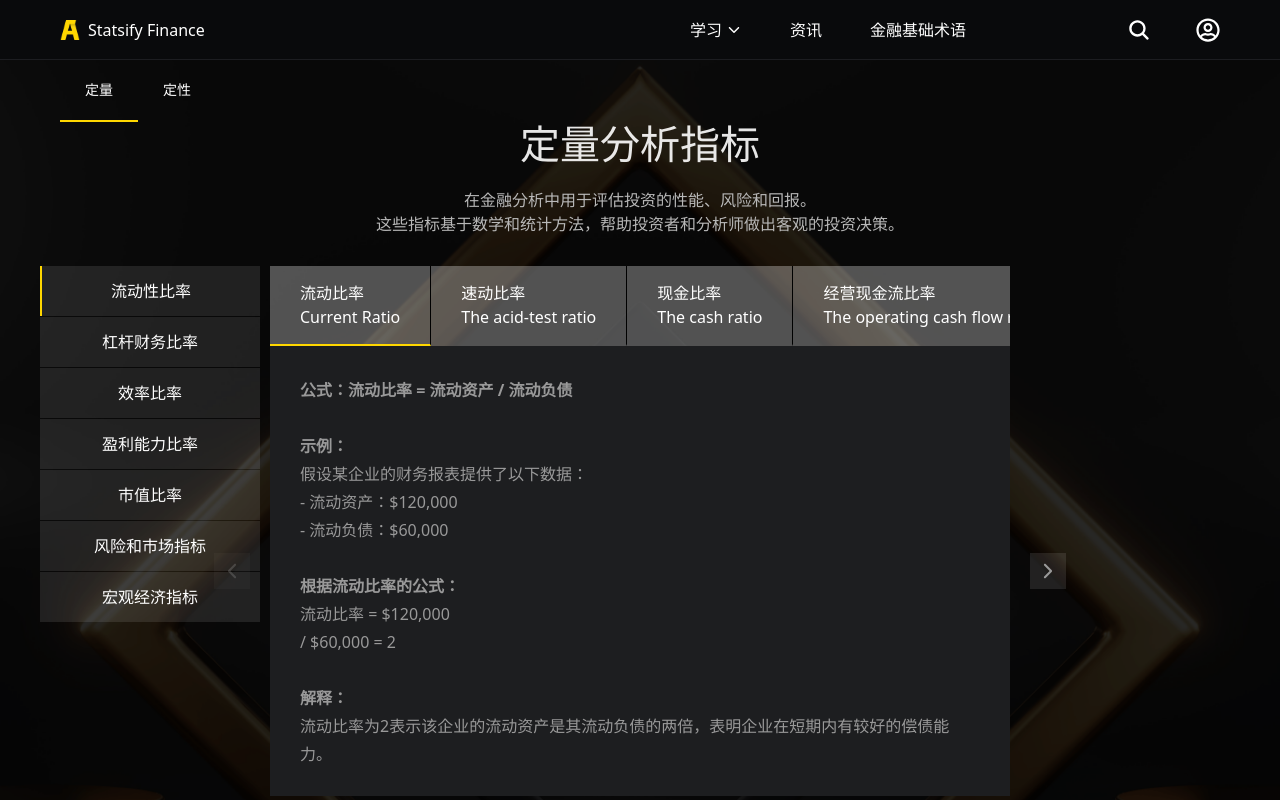
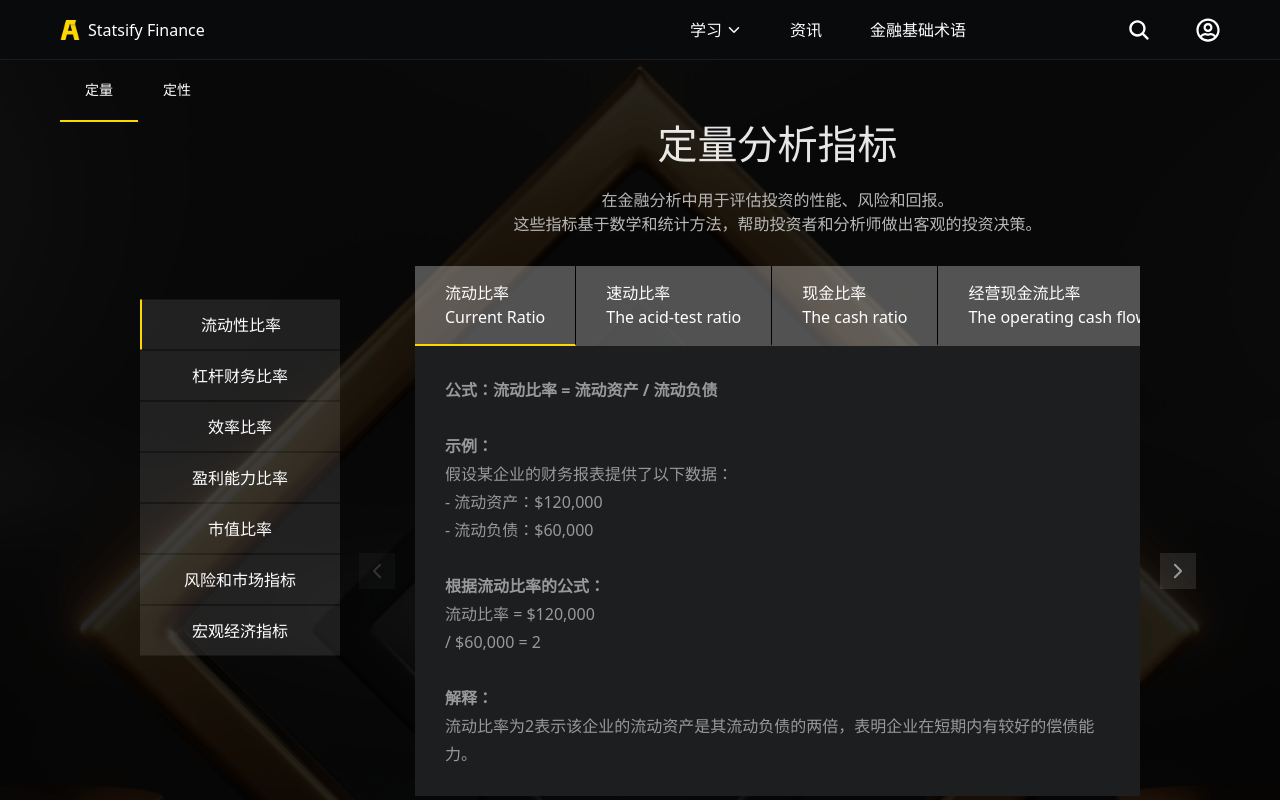
Before and after one commit to LQ458/StatsifyFinance, a Next.js app: page /analysis in a window 1280 px wide. Shown: the top 800 px of the page. Built offline with nearby package versions, Linux system fonts and the light colour scheme.

Commit message:
fix:修改左侧菜单，取消fixed定位

```diff
--- a/app/analysis/page.tsx
+++ b/app/analysis/page.tsx
@@ -153,7 +153,32 @@ const Analysis = () => {
           </ul>
         </div>
         <div className="flex flex-grow">
-          <div className="w-[1000px] mx-auto text-center self-center translate-y-[-60px] container">
+          <div className="w-[1000px] mx-auto text-center self-center translate-y-[-60px] learn-container flex">
+            <div className={`${styles["left-side"]}`}>
+              <div className={`${styles["sub-nav"]}`}>
+                <ul>
+                  {topicList &&
+                    topicList.map((item, idx) => (
+                      <React.Fragment key={idx}>
+                        <li
+                          className={`${curSubTopic === findKeyByValue(curMap, item) && styles["active"]}`}
+                        >
+                          <button
+                            onClick={() =>
+                              setCurSubTopic(findKeyByValue(curMap, item) || "flow")
+                            }
+                            type="button"
+                            className="text-white w-full"
+                          >
+                            {item}
+                          </button>
+                        </li>
+                      </React.Fragment>
+                    ))}
+                </ul>
+              </div>
+            </div>
+            <div className={`${styles["main"]}`}>
               <h1 className="text-white opacity-90 text-[40px] font-normal leading-[1.2] mb-[20px]">
                 {curTopic === "quan" ? "定量分析指标" : "定性分析指标"}
               </h1>
@@ -215,28 +240,8 @@ const Analysis = () => {
                 </ul>
               </div>
             </div>
-          <div className="fixed-left">
-            <ul className={`${styles["sub-nav"]}`}>
-              {topicList &&
-                topicList.map((item, idx) => (
-                  <React.Fragment key={idx}>
-                    <li
-                      className={`${curSubTopic === findKeyByValue(curMap, item) && styles["active"]}`}
-                    >
-                      <button
-                        onClick={() =>
-                          setCurSubTopic(findKeyByValue(curMap, item) || "flow")
-                        }
-                        type="button"
-                        className="text-white w-full"
-                      >
-                        {item}
-                      </button>
-                    </li>
-                  </React.Fragment>
-                ))}
-            </ul>
           </div>
+
         </div>
       </div>
       <Footer position="relative" />
--- a/app/globals.css
+++ b/app/globals.css
@@ -1,31 +1,21 @@
 @tailwind base;
 @tailwind components;
 @tailwind utilities;
-/* 左侧导航菜单 */
-.fixed-left {
-  width: 220px;
-  position: fixed;
-  left: 50%;
-  top: 50%;
-  transform: translateY(-50%);
-  margin-left: -900px;
-}
+
 @media screen and (max-width: 5120px) {
   .bg-login-bg,
   .bg-analysis-bg{
     max-width: 100%;
   }
-  .fixed-left {
-    margin-left: -1100px;
-  }
-  .container {
+
+  .learn-container {
     width: 1920px;
   }
-  .container .swiper{
+  .learn-container .swiper{
     height:700px;
   }
   .news-container {
-    width: 1500px;
+    width: 1920px;
   }
   .news-container .swiper{
     height:700px;
@@ -50,20 +40,17 @@
   .bg-analysis-bg{
     max-width: 100%;
   }
-  .fixed-left {
-    margin-left: -900px;
+  .learn-container {
+    width: 1600px;
   }
-  .container {
-    width: 1200px;
-  }
-  .container .swiper{
+  .learn-container .swiper{
     height:450px;
   }
   .news-container {
-    width: 1200px;
+    width: 1600px;
   }
   .news-container .swiper{
-    height:462px;
+    height:500px;
   }
   .finance-terms-container {
     width: 1500px;
@@ -81,20 +68,17 @@
   }
 }
 @media screen and (max-width: 1920px) {
-  .fixed-left {
-    margin-left: -840px;
+  .learn-container {
+    width: 1600px;
   }
-  .container {
-    width: 1000px;
-  }
-  .container .swiper{
+  .learn-container .swiper{
     height:450px;
   }
   .news-container {
-    width: 1000px;
+    width: 1600px;
   }
   .news-container .swiper{
-    height:456px;
+    height:500px;
   }
   .finance-terms-container {
     width: 1180px;
@@ -111,50 +95,39 @@
     width:1000px;
   }
 }
-@media screen and (max-width: 1800px) {
-  .fixed-left {
-    margin-left: -840px;
-  }
-}
-@media screen and (max-width: 1680px) {
-  .fixed-left {
-    margin-left: -780px;
+@media screen and (max-width: 1720px) {
+  .learn-container {
+    width: 1440px;
   }
   .news-container {
-    width: 900px;
+    width: 1440px;
+  }
+  .news-container .swiper{
+    height:452px;
   }
 }
 @media screen and (max-width: 1560px) {
-  .fixed-left {
-    margin-left: -720px;
+  .learn-container {
+    width: 1200px;
   }
-  .container {
-    width: 850px;
+
+  .news-container {
+    width: 1200px;
+  }
+  .news-container .swiper{
+    height:384px;
+  }
+}
+
+@media screen and (max-width: 1320px) {
+  .learn-container {
+    width: 1000px;
   }
   .news-container {
-    width: 850px;
+    width: 1000px;
   }
-}
-@media screen and (max-width: 1440px) {
-  .fixed-left {
-    margin-left: -660px;
-  }
-  .container {
-    width: 850px;
-  }
-  .news-container {
-    width: 800px;
-  }
-}
-@media screen and (max-width: 1320px) {
-  .fixed-left {
-    margin-left: -600px;
-  }
-  .container {
-    width: 740px;
-  }
-  .news-container {
-    width: 700px;
+  .news-container .swiper{
+    height:328px;
   }
   /* 金融基础术语 */
   .finance-terms-container {
@@ -169,39 +142,10 @@
     font-size: 14px !important;
   }
 }
-@media screen and (max-width: 1200px) {
-  .fixed-left {
-    margin-left: 0;
-    left: -220px;
-    padding-right: 1px;
-    transition: 0.3s all;
-  }
-  .fixed-left::before {
-    content: "|||";
-    position: absolute;
-    top: 0;
-    right: 0;
-    width: 100px;
-    height: 30px;
-    line-height: 30px;
-    text-align: center;
-    background: rgba(255, 255, 255, 0.1);
-    transform: rotate(-90deg);
-    transform-origin: right top;
-    color: #fff;
-    border-radius: 0;
-  }
-  .fixed-left:hover {
-    left:0;
-  }
-  .fixed-left:hover::before {
-    color: #ffd700;
-  }
-}
 
 /* 高度适配 */
 @media screen and (max-height: 900px) {
-  .container,
+  .learn-container,
   .investor-container,
   .news-container,
   .finance-terms-container
--- a/app/strategy/risk-manage/page.tsx
+++ b/app/strategy/risk-manage/page.tsx
@@ -132,7 +132,11 @@ const RiskManage = () => {
       <div className="flex flex-grow flex-col w-full bg-analysis-bg bg-cover bg-center max-w-[1920px] min-w-[1100px] mx-auto px-[60px]">
         <MainNav navItems={ mainNavList } />
         <div className="flex flex-grow">
-          <div className="w-[1000px] mx-auto text-center self-center translate-y-[-60px] container">
+          <div className="w-[1000px] mx-auto text-center self-center translate-y-[-60px] learn-container flex">
+            <div className={`${styles["left-side"]}`}>
+              <SideNav currentNav={ currentNav } navItems={ category } onItemClick={ navClick } />
+            </div>
+            <div className={`${styles["main"]}`}>
               <h1 className="text-white opacity-90 text-[40px] font-normal leading-[1.2] mb-[20px]">
                 风险控制
               </h1>
@@ -189,8 +193,7 @@ const RiskManage = () => {
                 </ul>
               </div>
             </div>
-          <div className="fixed-left">
-            <SideNav currentNav={ currentNav } navItems={ category } onItemClick={ navClick } />
+
           </div>
         </div>
       </div>
--- a/app/strategy/trade/page.tsx
+++ b/app/strategy/trade/page.tsx
@@ -109,7 +109,7 @@ const Strategy = () => {
       <div className="flex flex-grow flex-col w-full bg-analysis-bg bg-cover bg-center max-w-[1920px] min-w-[1100px] mx-auto px-[60px]">
         <MainNav navItems={ mainNavList } />
         <div className="flex flex-grow">
-          <div className="w-[1000px] mx-auto text-center self-center translate-y-[-60px] container">
+          <div className="w-[1000px] mx-auto text-center self-center translate-y-[-60px] learn-container">
             <h1 className="text-white opacity-90 text-[40px] font-normal leading-[1.2] mb-[20px]">
               交易策略
             </h1>
--- a/components/footer.tsx
+++ b/components/footer.tsx
@@ -11,7 +11,7 @@ interface FooterProps {
 const Footer: React.FC<FooterProps> = ({ position }) => {
   return (
     <div
-      className={`bg-footer-color w-[100%] h-[60px] border-t border-topbar-border-color ${position} flex-grow-0 flex-shrink-0`}
+      className={`bg-footer-color w-[100%] min-w-[1100px] h-[60px] border-t border-topbar-border-color ${position} flex-grow-0 flex-shrink-0`}
     >
       <div className="flex justify-between max-w-[1920px] min-w-[1100px] mx-auto h-[100%] px-[60px]">
         <div className="text-footer-tcolor self-center text-[12px]">
--- a/components/topbar.tsx
+++ b/components/topbar.tsx
@@ -63,7 +63,7 @@ const Topbar: React.FC<TopbarProps> = ({ position }) => {
     setKeywords(event.target.value);
   };
   return (
-    <div className="w-[100%] bg-topbar-color border-b border-topbar-border-color h-[60px] ${position} z-[10000] flex-grow-0 flex-shrink-0">
+    <div className="w-[100%] min-w-[1100px] bg-topbar-color border-b border-topbar-border-color h-[60px] ${position} z-[10000] flex-grow-0 flex-shrink-0">
       <div
         className={`flex justify-between max-w-[1920px] min-w-[1100px] mx-auto h-[100%] px-[60px]`}
       >
--- a/src/css/learn.module.css
+++ b/src/css/learn.module.css
@@ -141,8 +141,23 @@
   pointer-events: none;
   cursor: default;
 }
+.main{
+  width: calc(100% - 275px)
+}
 
 /* 左侧子导航 */
+.left-side{
+  width:200px;
+  margin-right: 75px;
+  position: relative;
+}
+.sub-nav{
+  position: absolute;
+  top: 50%;
+  left:0;
+  right:0;
+  transform: translateY(-50%);
+}
 .sub-nav li {
   height: 50px;
   line-height: 50px;
--- a/src/css/news.module.css
+++ b/src/css/news.module.css
@@ -1,6 +1,8 @@
+.main{
+  width: calc(100% - 275px)
+}
 .tabContent {
   position: relative;
-  min-height: 400px;
   color: #999;
   font-size: 16px;
   line-height: 24px;
@@ -100,10 +102,10 @@
   color: #333;
 }
 .custom-prev {
-  left: -76px;
+  left: -56px;
 }
 .custom-next {
-  right: -76px;
+  right: -56px;
 }
 .custom-prev.disabled,
 .custom-next.disabled {
@@ -132,3 +134,10 @@
   color: #ccc;
   overflow-y: auto;
 }
+
+/* 左侧子导航 */
+.left-side{
+  width:200px;
+  margin-right: 75px;
+  position: relative;
+}
--- a/src/css/side-nav.module.css
+++ b/src/css/side-nav.module.css
@@ -1,4 +1,11 @@
 /* 左侧子导航 */
+.sub-nav{
+  position: absolute;
+  top: 50%;
+  left:0;
+  right:0;
+  transform: translateY(-50%);
+}
 .sub-nav li {
   height: 50px;
   line-height: 50px;
```
Also changed, not shown: app/news/page.tsx (+8 -4 lines), app/strategy/risk-manage/industry-sectors/page.tsx (+7 -3 lines). Lines whose indentation alone changed are shown as unchanged.
